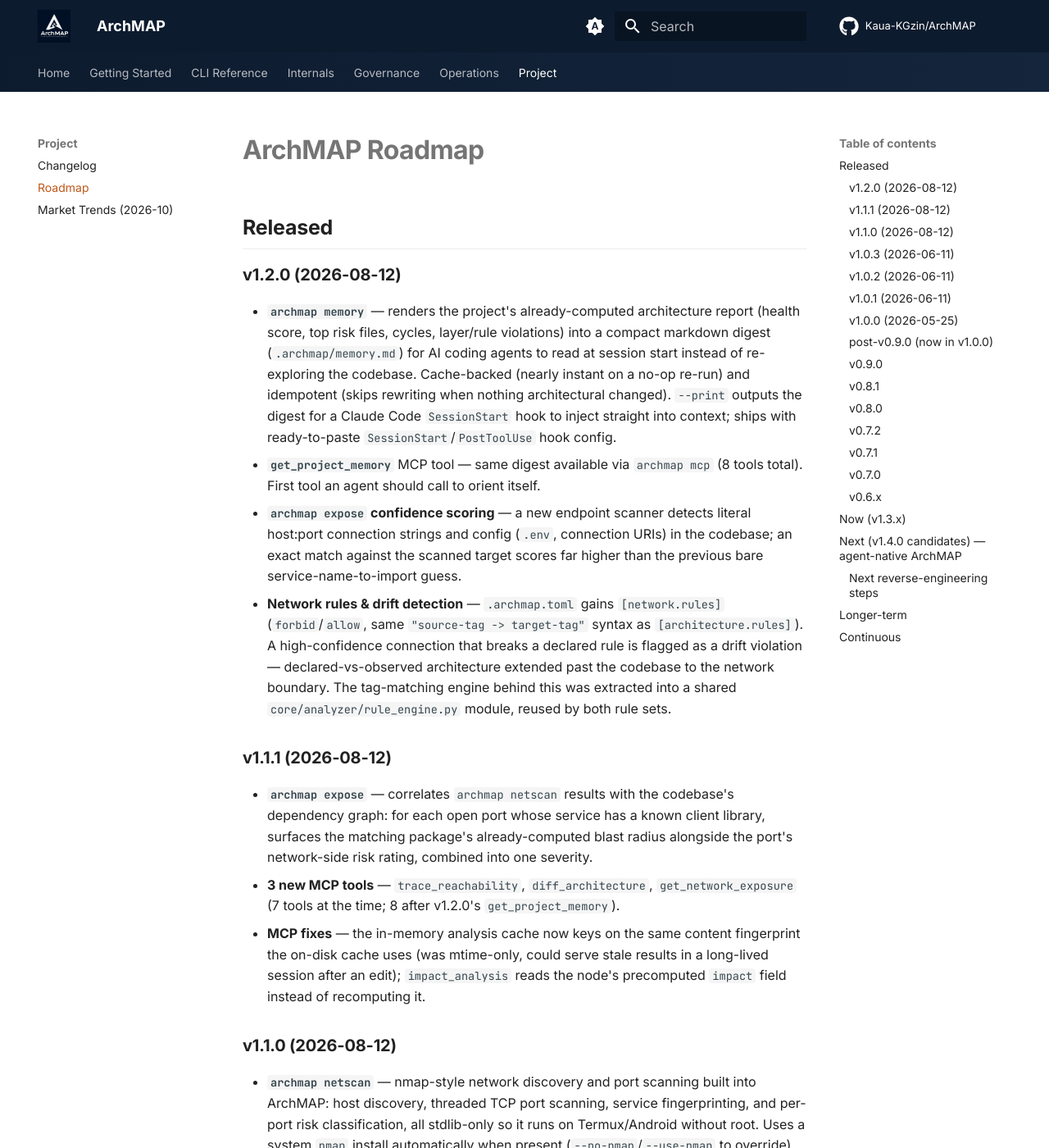
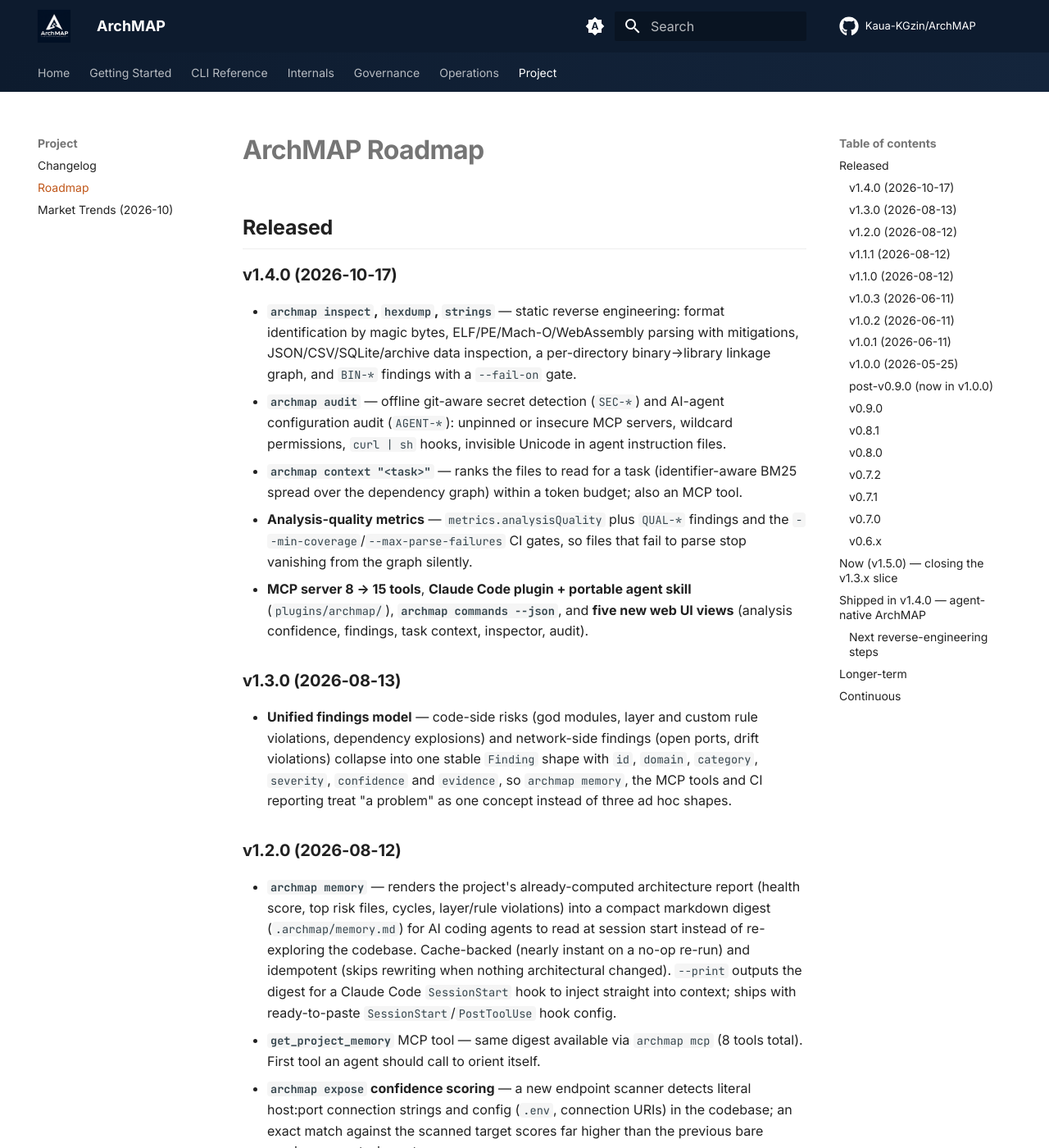
Before and after one commit to Kaua-KGzin/ArchMAP, an MkDocs documentation site: the page built from docs/roadmap.md, in a window 1280 px wide and 1400 px high. Shown: the whole window at 82% size. Built offline with MkDocs 1.6.1 and Material for MkDocs 9.7.7, drawn with Linux system fonts in a browser that asks for light colours; comment, search, counter and statistics services are not loaded; the version menu is left out; some of the changed text lies outside the part shown.

Commit message:
Arch line adapter: back off properly, stop trusting rejected heartbeats
Found by checking src/archmap/cli/arch_hub.py against the line contract in
System-Arch/docs/ARCH-LINE.md. Two of these are line-wide patterns, not
ArchMAP-only: System-PVD's ArchHubRegistrar.cs has the same backoff ceiling
bug, and SIMPLE-ArCh's arch-hub.service.ts has the same silent heartbeat
rejection.

- Retry backoff had no ceiling to grow toward in register-only mode
  (ARCHHUB_HEARTBEAT_SECONDS=0): the cap was max(heartbeat, 2) = 2s, so an
  unreachable Hub was polled twice a second, per system, forever. The cap is
  now the heartbeat period when there is one and MAX_RETRY_SECONDS otherwise.
- Only a 404 heartbeat sent the adapter back to registration. A 401/403 from
  a rotated or mis-scoped token, or any 5xx, kept it heartbeating into a Hub
  that refused it -- silently, while the Hub's stale-after window marked it
  down. Now 2xx keeps the registration, 404 re-registers, and anything else
  warns once and re-registers.
- build_architecture_payload called int() directly on report metrics, so a
  key present but null raised TypeError and failed the CI job instead of
  publishing a zero. TypeError/ValueError now coerce to 0, and a non-string
  grade to null.
- _slugify could leave a trailing hyphen: it stripped before truncating.
- start() is idempotent and stop() joins briefly, so an embedded or restarted
  registrar can't leak a second heartbeat thread.

_run() had no test coverage at all, which is why the backoff bug survived.
The backoff schedule is now pinned for both modes, plus regression tests for
the heartbeat rejection and the unusable-metrics payload.

Also fixed, unrelated to the Arch line: the two tests that failed on Windows
at baseline regardless of the change under test -- test_audit.py wrote
invisible Unicode with no encoding= (cp1252 can't encode U+200B/U+202E) and
test_cli_server.py set HOME where Path.expanduser() reads USERPROFILE. The
full suite is now green on Windows.

Docs: docs/roadmap.md was missing the v1.3.0 and v1.4.0 release entries
entirely, still called the v1.3.x slice "Now", and claimed rule violations
were reachable only via CLI/JSON/MCP -- v1.4.0's Findings view renders every
ARCH-* finding, so the [architecture.rules] half is in the browser already.
Marked that item half done and said what the [network.rules] half still needs.

```diff
--- a/docs/roadmap.md
+++ b/docs/roadmap.md
@@ -1,6 +1,33 @@
 # ArchMAP Roadmap
 
 ## Released
+
+### v1.4.0 (2026-10-17)
+- **`archmap inspect`, `hexdump`, `strings`** — static reverse engineering:
+  format identification by magic bytes, ELF/PE/Mach-O/WebAssembly parsing with
+  mitigations, JSON/CSV/SQLite/archive data inspection, a per-directory
+  binary→library linkage graph, and `BIN-*` findings with a `--fail-on` gate.
+- **`archmap audit`** — offline git-aware secret detection (`SEC-*`) and
+  AI-agent configuration audit (`AGENT-*`): unpinned or insecure MCP servers,
+  wildcard permissions, `curl | sh` hooks, invisible Unicode in agent
+  instruction files.
+- **`archmap context "<task>"`** — ranks the files to read for a task
+  (identifier-aware BM25 spread over the dependency graph) within a token
+  budget; also an MCP tool.
+- **Analysis-quality metrics** — `metrics.analysisQuality` plus `QUAL-*`
+  findings and the `--min-coverage`/`--max-parse-failures` CI gates, so files
+  that fail to parse stop vanishing from the graph silently.
+- **MCP server 8 → 15 tools**, **Claude Code plugin + portable agent skill**
+  (`plugins/archmap/`), **`archmap commands --json`**, and **five new web UI
+  views** (analysis confidence, findings, task context, inspector, audit).
+
+### v1.3.0 (2026-08-13)
+- **Unified findings model** — code-side risks (god modules, layer and custom
+  rule violations, dependency explosions) and network-side findings (open
+  ports, drift violations) collapse into one stable `Finding` shape with
+  `id`, `domain`, `category`, `severity`, `confidence` and `evidence`, so
+  `archmap memory`, the MCP tools and CI reporting treat "a problem" as one
+  concept instead of three ad hoc shapes.
 
 ### v1.2.0 (2026-08-12)
 - **`archmap memory`** — renders the project's already-computed architecture
@@ -121,7 +148,11 @@
 
 ---
 
-## Now (v1.3.x)
+## Now (v1.5.0) — closing the v1.3.x slice
+
+Three of the four items below are done and sit in `CHANGELOG.md` under
+`[Unreleased]`, so they ship as **v1.5.0**. The fourth is half delivered —
+see its entry.
 
 ArchMAP's strategic direction ("Code, Architecture & Network Intelligence")
 is to correlate three domains that normally live in separate tools —
@@ -151,15 +182,22 @@
   opened/closed, service and risk changes, hosts appearing/disappearing,
   drift violations new/resolved), and `archmap network list` shows the
   history. `--fail-on-new-ports` turns it into a CI gate.
-- **Declared vs. observed, surfaced in the web UI** — `[architecture.rules]`
-  and `[network.rules]` violations are fully computed already (`archmap
-  analyze`, `archmap expose`) but only reachable via CLI/JSON/MCP. Add a
-  panel to `archmap serve` that renders them directly, so the correlation
-  work isn't CLI-only.
+- **Declared vs. observed, surfaced in the web UI** — 🟡 Half done. v1.4.0's
+  **Findings** view renders every `ARCH-*` finding, and `[architecture.rules]`
+  violations became `ARCH-*` findings in v1.3.0 — so the declared-vs-observed
+  work on the *code* side is already in the browser, with severity filters
+  and *Show in graph*. Still open: the `[network.rules]` side. Drift
+  violations are `NET-*` findings produced by `archmap expose`, and
+  `archmap serve` only ever runs `analyze`, so they have no surface in the
+  web UI at all. Needs an exposure/network view (or an expose run wired into
+  the server), not another findings panel.
 
 ---
 
-## Next (v1.4.0 candidates) — agent-native ArchMAP
+## Shipped in v1.4.0 — agent-native ArchMAP
+
+Most of this slice is done and released; the items still marked open below
+carry over into the next one.
 
 Derived from the [October 2026 market-trends research](research/market-trends-2026-10.md):
 GitHub's monthly trending list is dominated by tooling for AI coding agents
```
Also changed, not shown: CHANGELOG.md (+25 -0 lines), docs/changelog.md (+25 -0 lines), 4 other files.
